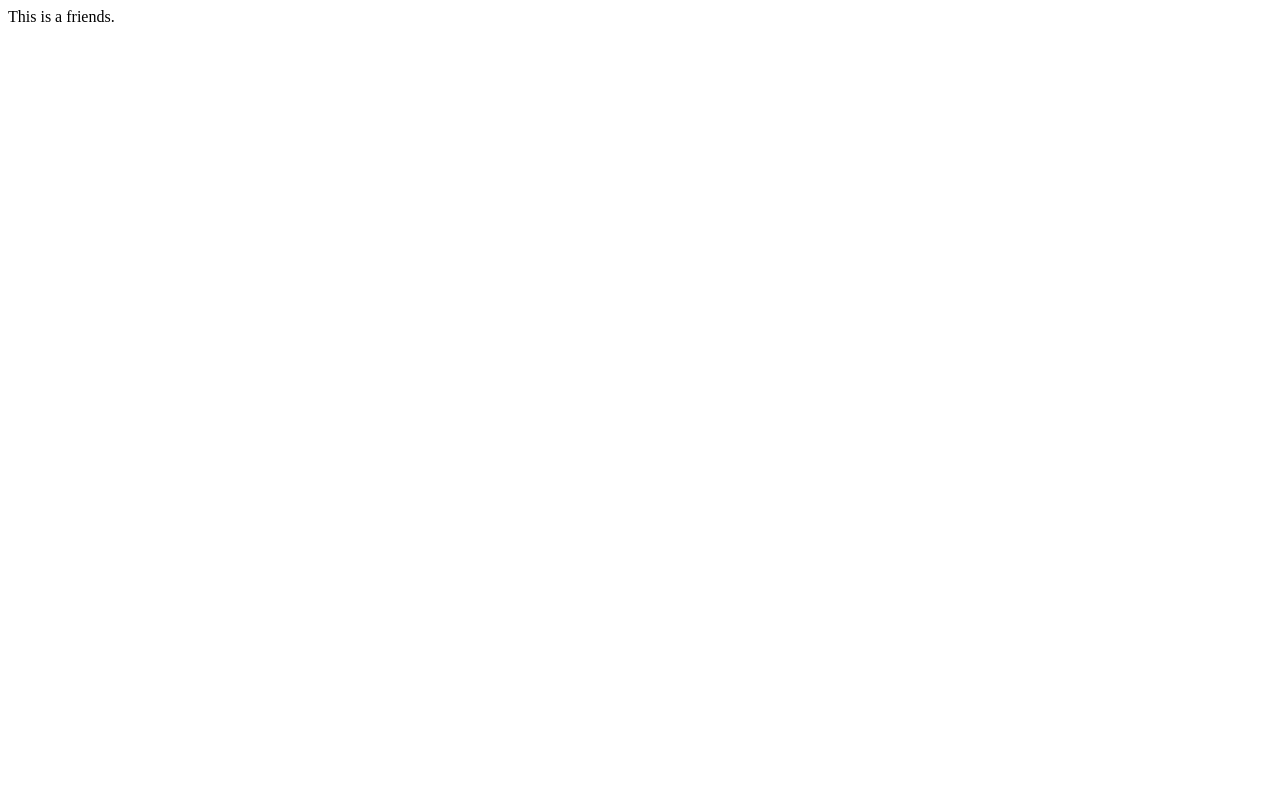
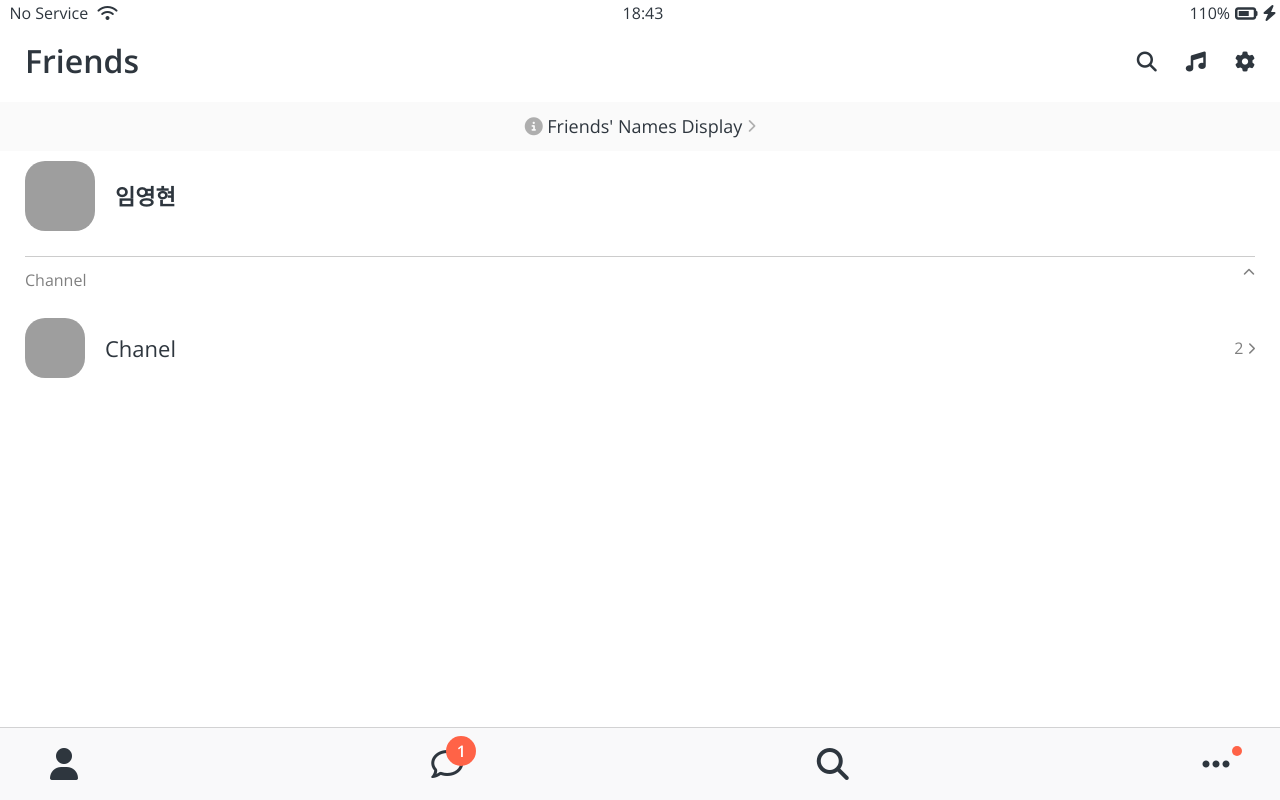
Before and after one commit to ILoveCosmos/kokoa-clone-2020, a plain HTML site: page friends.html in a window 1280 px wide. Drawn offline with nearby package versions, Linux system fonts and the light colour scheme; grey boxes are pictures that could not be loaded.

Commit message:
complete friends.html

```diff
--- /dev/null
+++ b/css/components/nav-bar.css
@@ -0,0 +1,48 @@
+.nav {
+  position: fixed;
+  bottom: 0;
+  width: 100%;
+  background-color: #f9f9fa;
+  padding: 20px 50px;
+  border-top: 1px solid rgba(121, 121, 121, 0.3);
+  box-sizing: border-box;
+}
+
+.nav__list {
+  display: flex;
+  justify-content: space-between;
+}
+
+.nav__link {
+  color: #2e363e;
+  position: relative;
+}
+
+.nav__notification,
+.nav__reddot {
+  background-color: tomato;
+  border-radius: 50%;
+  display: flex;
+  justify-content: center;
+  align-items: center;
+  position: absolute;
+}
+
+.nav__notification {
+  width: 30px;
+  height: 30px;
+
+  color: white;
+  font-weight: 600;
+  position: absolute;
+  left: 15px;
+  bottom: 15px;
+}
+
+.nav__reddot {
+  width: 10px;
+  height: 10px;
+  border-radius: 50%;
+  left: 30px;
+  bottom: 25px;
+}
--- /dev/null
+++ b/css/components/screen-header.css
@@ -0,0 +1,20 @@
+.screen-header {
+  display: flex;
+  justify-content: space-between;
+  align-items: center;
+  padding: var(--horizontal-space);
+  padding-top: 45px;
+}
+
+.screen-header__title {
+  font-size: 32px;
+  font-weight: 600;
+}
+
+.screen-header__icons span {
+  margin-left: 25px;
+}
+
+.friends-screen {
+  padding: 0px var(--horizontal-space);
+}
--- a/css/components/status-bar.css
+++ b/css/components/status-bar.css
@@ -2,6 +2,9 @@
   display: flex;
   justify-content: center;
   padding: 5px 3px;
+  position: fixed;
+  top: 0;
+  width: 100%;
 }
 
 .status-bar__column {
--- /dev/null
+++ b/css/components/user-component.css
@@ -0,0 +1,42 @@
+.user-component {
+  justify-content: space-between;
+}
+.user-component,
+.user_component__column:first-child {
+  display: flex;
+  align-items: center;
+}
+
+.user-component__avatar {
+  border-radius: 20px;
+  margin-right: 20px;
+}
+
+.user-component__title {
+  font-weight: 600;
+  font-size: 22px;
+}
+
+.user-component__subtitle {
+  margin-top: 8px;
+  color: rgba(0, 0, 0, 0.5);
+  font-size: 17px;
+}
+
+.user-component__avatar--xl {
+  width: 70px;
+  height: 70px;
+}
+
+.user-component__avatar--sm {
+  width: 60px;
+  height: 60px;
+}
+
+.user-component__title--not-bold {
+  font-weight: 400;
+}
+
+.user_component__column:last-child {
+  color: rgba(0, 0, 0, 0.5);
+}
--- a/css/reset.css
+++ b/css/reset.css
@@ -126,3 +126,8 @@ table {
 input:focus {
   outline: none;
 }
+
+a {
+  color: inherit;
+  text-decoration: none;
+}
--- /dev/null
+++ b/css/screens/friends.css
@@ -0,0 +1,25 @@
+#friends-display-link {
+  text-align: center;
+  display: block;
+  background-color: #fafafa;
+  padding: 15px 0px;
+  font-size: 18px;
+  margin-bottom: 10px;
+}
+
+#friends-display-link i {
+  color: rgba(0, 0, 0, 0.3);
+}
+
+.friends-screen__channel {
+  margin-top: 25px;
+  border-top: 1px solid rgba(0, 0, 0, 0.2);
+  padding-top: 15px;
+}
+
+.friends-screen__channer-header {
+  margin-bottom: 30px;
+  display: flex;
+  justify-content: space-between;
+  color: rgba(0, 0, 0, 0.5);
+}
--- a/css/styles.css
+++ b/css/styles.css
@@ -5,10 +5,15 @@
 
 /* components */
 @import "components/status-bar.css";
+@import "components/nav-bar.css";
+@import "components/screen-header.css";
+@import "components/user-component.css";
 
 /* screens */
 @import "screens/login.css";
+@import "screens/friends.css";
 
 body {
   font-family: "Open Sans", sans-serif;
+  color: #2e363e;
 }
--- a/css/variables.css
+++ b/css/variables.css
@@ -1,3 +1,4 @@
 :root {
   --yellow: #fae100;
+  --horizontal-space: 25px;
 }
--- a/friends.html
+++ b/friends.html
@@ -1 +1,113 @@
-This is a friends.
+<!DOCTYPE html>
+<html lang="en">
+  <head>
+    <meta charset="UTF-8" />
+    <meta name="viewport" content="width=device-width, initial-scale=1.0" />
+    <title>Welcome to Kokoa Talk</title>
+    <link rel="stylesheet" href="css/styles.css" />
+  </head>
+  <body>
+    <div class="status-bar">
+      <div class="status-bar__column">
+        <span>No Service</span>
+        <!-- To Do: Wifh Icon -->
+        <i class="fas fa-wifi"></i>
+      </div>
+      <div class="status-bar__column">
+        <span>18:43</span>
+      </div>
+      <div class="status-bar__column">
+        <span>110%</span>
+        <!-- Battery Icon -->
+        <i class="fas fa-battery-three-quarters fa-lg"></i>
+        <!-- Lighting Icon -->
+        <i class="fas fa-bolt"></i>
+      </div>
+    </div>
+
+    <header class="screen-header">
+      <h1 class="screen-header__title">Friends</h1>
+      <div class="screen-header__icons">
+        <span><i class="fas fa-search fa-lg"></i></span>
+        <span><i class="fas fa-music fa-lg"></i></span>
+        <span><i class="fas fa-cog fa-lg"></i></span>
+      </div>
+    </header>
+
+    <a href="" id="friends-display-link">
+      <i class="fas fa-info-circle"></i> Friends' Names Display
+      <i class="fas fa-chevron-right fa-xs" fa-xs></i>
+    </a>
+
+    <main class="friends-screen">
+      <div class="user-component">
+        <div class="user_component__column">
+          <img
+            src="https://images.unsplash.com/photo-1505855265981-d52719d1f64e?ixid=MXwxMjA3fDB8MHxwaG90by1wYWdlfHx8fGVufDB8fHw%3D&ixlib=rb-1.2.1&auto=format&fit=crop&w=701&q=80"
+            alt=""
+            class="user-component__avatar user-component__avatar--xl"
+          />
+          <div class="user_component__text">
+            <h4 class="user-component__title">임영현</h4>
+            <!-- <h6 class="user-component__subtitle">행복해요^^</h6> -->
+          </div>
+        </div>
+        <div class="user_component__column"></div>
+      </div>
+
+      <div class="friends-screen__channel">
+        <div class="friends-screen__channer-header">
+          <span>Channel</span>
+          <i class="fas fa-chevron-up fa-xs" fa-xs></i>
+        </div>
+        <div class="user-component">
+          <div class="user_component__column">
+            <img
+              src="https://images.unsplash.com/photo-1505855265981-d52719d1f64e?ixid=MXwxMjA3fDB8MHxwaG90by1wYWdlfHx8fGVufDB8fHw%3D&ixlib=rb-1.2.1&auto=format&fit=crop&w=701&q=80"
+              alt=""
+              class="user-component__avatar user-component__avatar--sm"
+            />
+            <div class="user_component__text">
+              <h4 class="user-component__title user-component__title--not-bold">
+                Chanel
+              </h4>
+              <!-- <h6 class="user-component__subtitle">행복해요^^</h6> -->
+            </div>
+          </div>
+          <div class="user_component__column">
+            <span>2</span>
+            <i class="fas fa-chevron-right fa-xs" fa-xs></i>
+          </div>
+        </div>
+      </div>
+    </main>
+    <nav class="nav">
+      <ul class="nav__list">
+        <li class="nav__btn">
+          <a class="nav__link" href="friends.html"
+            ><i class="fas fa-user fa-2x"></i
+          ></a>
+        </li>
+        <li class="nav__btn">
+          <a class="nav__link" href="#">
+            <span class="nav__notification">1</span>
+            <i class="far fa-comment fa-2x"></i
+          ></a>
+        </li>
+        <li class="nav__btn">
+          <a class="nav__link" href="#"><i class="fas fa-search fa-2x"></i></a>
+        </li>
+        <li class="nav__btn">
+          <a class="nav__link" href="#">
+            <span class="nav__reddot"></span>
+            <i class="fas fa-ellipsis-h fa-2x"></i
+          ></a>
+        </li>
+      </ul>
+    </nav>
+    <script
+      src="https://kit.fontawesome.com/d3fc04bd04.js"
+      crossorigin="anonymous"
+    ></script>
+  </body>
+</html>
```
Also changed, not shown: index.html (+1 -1 lines).
